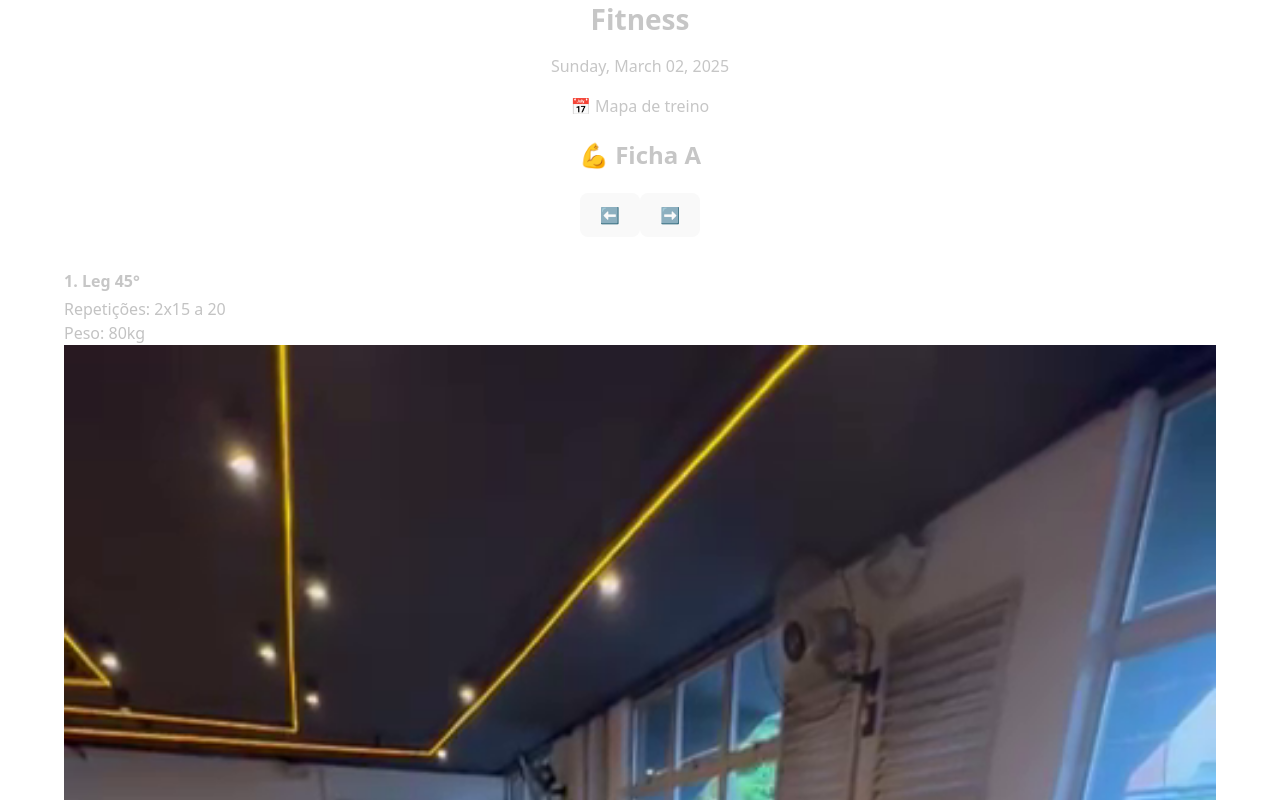
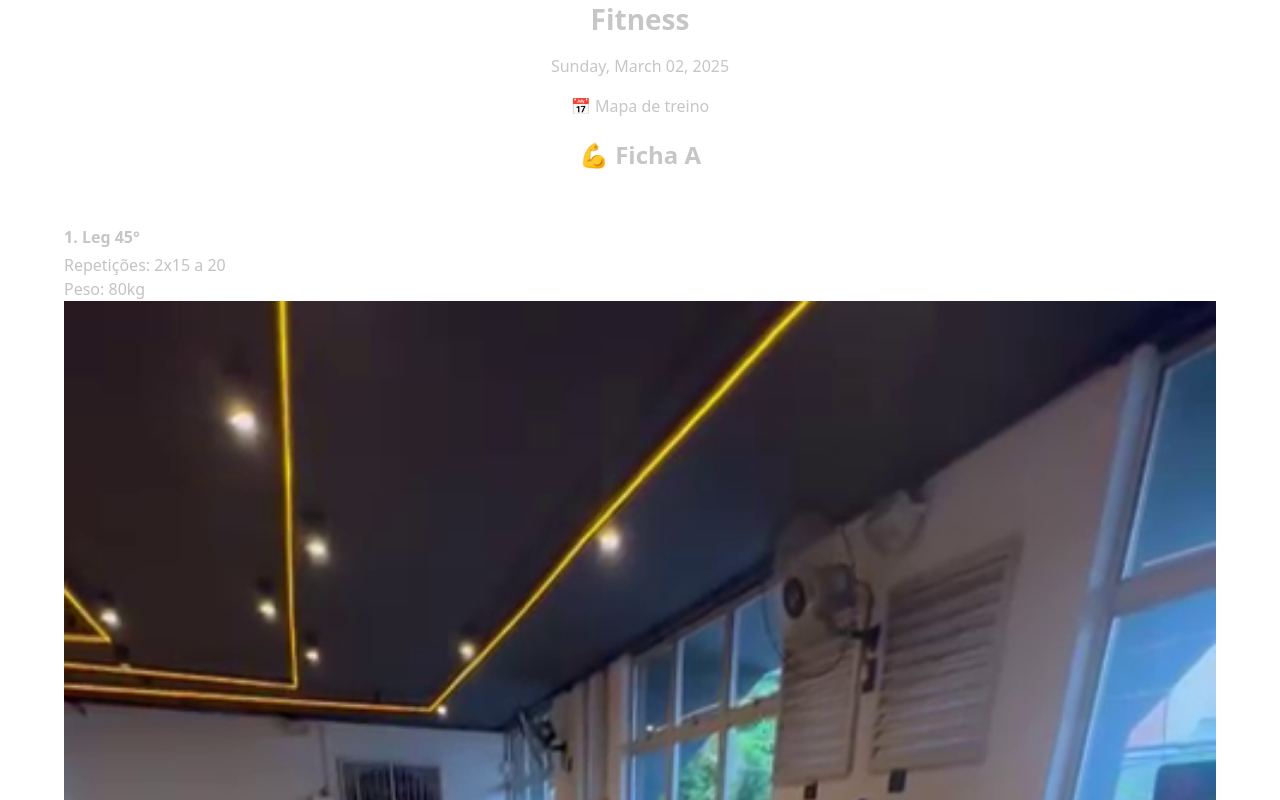
Before and after one commit to guilherme-lacerda-ribeiro/fitness, a React (Vite) app: page / in a window 1280 px wide. Shown: the top 800 px of the page. Built offline with nearby package versions, Linux system fonts and the light colour scheme.

Commit message:
slider rotate and positioning of button

```diff
--- a/src/components/WorkoutExercises/WorkoutExercises.css
+++ b/src/components/WorkoutExercises/WorkoutExercises.css
@@ -5,6 +5,52 @@
   overflow: hidden;
   margin: auto;
 }
+
+.styled_button {
+  padding: 0;
+  background: rgb(0, 0, 0, 0.5);
+  display: block;
+  width: 25px;
+  height: 100px;
+  margin: 0 0.25rem;
+}
+
+.styled_button::after {
+  color: #c6c6c6;
+  font-weight: 800;
+}
+
+.styled_button:focus,
+.styled_button:active,
+.styled_button:hover,
+.styled_button:focus-visible {
+  outline: none;
+  border: none;
+  box-shadow: none;
+}
+
+.prev, .next {
+  position: absolute;
+  top: 50%;
+  z-index: 1;
+}
+
+.prev::after {
+  content: '<';
+}
+
+.next::after {
+  content: '>';
+}
+
+.prev {
+  left: 0;
+}
+
+.next {
+  right: 0;
+}
+
 .workout ol {
   padding: 0;
   display: flex;
--- a/src/components/WorkoutExercises/index.jsx
+++ b/src/components/WorkoutExercises/index.jsx
@@ -4,13 +4,17 @@ import Plan from "../Plan";
 
 const WorkoutExercises = ({ exercises }) => {
   const [actualIdxSlide, setActualIdxSlide] = useState(0)
-  const prevSlide = () => setActualIdxSlide(actualIdxSlide - 1)
-  const nextSlide = () => setActualIdxSlide(actualIdxSlide + 1)
+
+  // const lastIdxExercise = exercises.length - 1
+  // const prevSlide = () => setActualIdxSlide((prev) => prev === 0 ? lastIdxExercise : prev - 1)
+  // const nextSlide = () => setActualIdxSlide((prev) => prev === lastIdxExercise ? 0 : prev + 1)
+  const prevSlide = () => setActualIdxSlide((prev) => (prev - 1 + exercises.length) % exercises.length)
+  const nextSlide = () => setActualIdxSlide((prev) => (prev + 1) % exercises.length)
 
   return (
     <div className="slider">
-      <button onClick={prevSlide}>⬅️</button>
-      <button onClick={nextSlide}>➡️</button>
+      <button className="styled_button prev" onClick={prevSlide}></button>
+      <button className="styled_button next" onClick={nextSlide}></button>
       <ol className="slides" style={{ transform: `translateX(-${actualIdxSlide * 100}%)` }}>
         <Plan exercises={exercises} />
       </ol>
```
